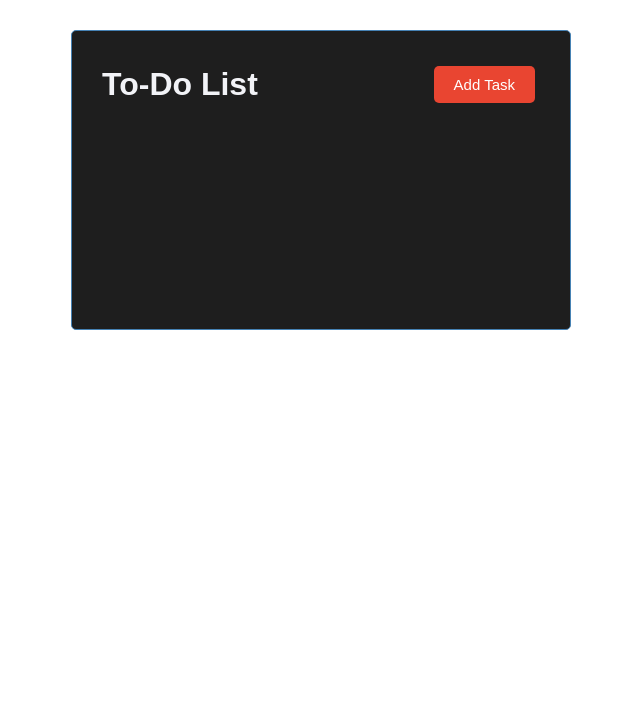
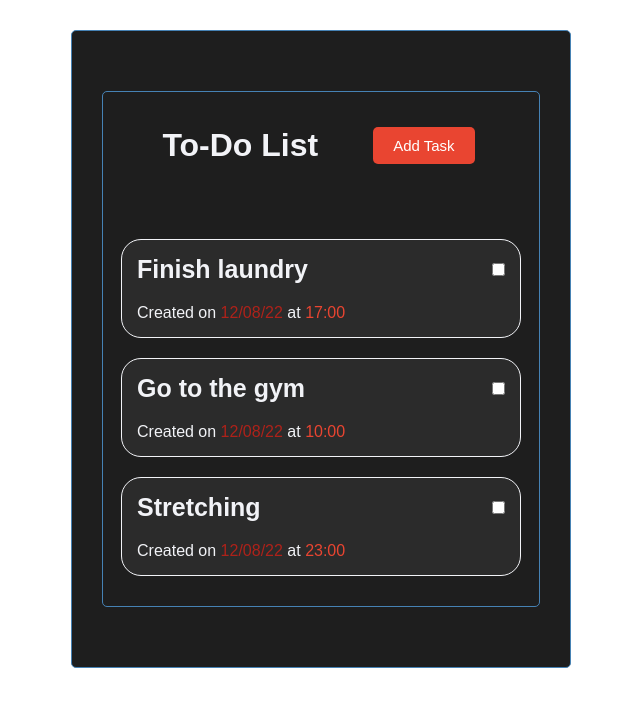
Before and after one commit to MaxiBorrajo/To-Do-List, an Angular app: page / in a window 1280 px wide. Shown: the top 706 px of the page, without its empty margins (319-959 px from the left). Built offline with nearby package versions, Linux system fonts and the light colour scheme.

Commit message:
task-item

```diff
--- a/src/app/app.module.ts
+++ b/src/app/app.module.ts
@@ -5,12 +5,16 @@ import { AppRoutingModule } from './app-routing.module';
 import { AppComponent } from './app.component';
 import { HeaderComponent } from './components/header/header.component';
 import { ButtonTaskComponent } from './components/button-task/button-task.component';
+import { TasksComponent } from './components/tasks/tasks.component';
+import { TaskItemComponent } from './components/task-item/task-item.component';
 
 @NgModule({
   declarations: [
     AppComponent,
     HeaderComponent,
-    ButtonTaskComponent
+    ButtonTaskComponent,
+    TasksComponent,
+    TaskItemComponent
   ],
   imports: [
     BrowserModule,
--- a/src/app/components/header/header.component.css
+++ b/src/app/components/header/header.component.css
@@ -1,6 +1,24 @@
 header{
+    color: #f2f3f7
+}
+.container{
+    display: flex;
+    align-items: center;
+    justify-content: center;
+    flex-direction: column;
+    width: 100%;
+    gap: 50px;
+}
+.row_1{
     display: flex;
     align-items: center;
     justify-content: space-between;
-    color: #f2f3f7
+    gap: 50px;
 }
+
+.row_2{
+    display: flex;
+    justify-content: center;
+    align-items: center;
+    width: 100%;
+}
--- a/src/app/components/header/header.component.html
+++ b/src/app/components/header/header.component.html
@@ -1,7 +1,14 @@
 <header>
-    <h1>{{title}}</h1>
-    <app-button-task color="#e94531"
-    text="Add Task"
-    (btnClick)="addTask()"
-    ></app-button-task>
+    <div class="container">
+        <div class="row_1">
+            <h1>{{title}}</h1>
+            <app-button-task color="#e94531"
+            text="Add Task"
+            (btnClick)="addTask()"
+            ></app-button-task>
+        </div>
+        <div class="row_2">
+            <app-tasks></app-tasks>
+        </div>
+    </div>
 </header>
--- /dev/null
+++ b/src/app/components/task-item/task-item.component.css
@@ -0,0 +1,55 @@
+.task{
+    display:flex;
+    flex-direction: column;
+    background-color: #2b2b2b;
+    border-radius: 20px;
+    border: 1px solid #f2f3f7;
+    width: 400px;
+    overflow:hidden;
+    padding: 15px;
+    margin-top: 20px;
+    row-gap: 20px;
+    cursor: pointer;
+}
+
+.task.reminder{
+    border-left: 3px solid #e94531;
+}
+.checked{
+    display:flex;
+    flex-direction: column;
+    background-color: #2b2b2b;
+    border-radius: 20px;
+    border: 1px solid #f2f3f7;
+    width: 400px;
+    overflow:hidden;
+    padding: 15px;
+    margin-top: 20px;
+    row-gap: 20px;
+    opacity: 50%;
+    cursor: pointer;
+}
+
+.checked .header h3{
+    text-decoration: line-through;
+}
+
+.checked p{
+    text-decoration: line-through;
+}
+.header{
+    display: flex;
+    align-items: center;
+    justify-content: space-between;
+}
+
+.header h3{
+    font-size: 25px;
+}
+
+#completed{
+    display:flex;
+    justify-content: center;
+    align-items: center;
+    column-gap: 10px;
+}
--- /dev/null
+++ b/src/app/components/task-item/task-item.component.html
@@ -0,0 +1,14 @@
+<div class="task" [class.checked]="isChecked">
+    <div class="header">
+        <h3>{{task.text}}</h3>
+        <div *ngIf="isChecked; else checkbox" id="completed">
+            <span>Completed</span>
+            <input type="checkbox" (click)="checked()" checked style="cursor: pointer;">
+        </div>
+        <ng-template #checkbox>
+            <input type="checkbox" (click)="checked()" style="cursor: pointer;">
+        </ng-template>
+
+    </div>
+    <p>Created on <span style="color:#ae221a">{{task.day}}</span> at <span style="color:#e94531">{{task.time}}</span></p>
+</div>
--- /dev/null
+++ b/src/app/components/task-item/task-item.component.ts
@@ -0,0 +1,27 @@
+import { Component, ElementRef, Input, OnInit, Renderer2, ViewChild } from '@angular/core';
+import { TASKS } from 'src/app/mock-task';
+import { Task } from 'src/app/task';
+@Component({
+  selector: 'app-task-item',
+  templateUrl: './task-item.component.html',
+  styleUrls: ['./task-item.component.css']
+})
+export class TaskItemComponent implements OnInit {
+  @Input() task:Task = TASKS[0];
+  constructor(private renderer: Renderer2) {
+  }
+  ngOnInit(): void {
+  }
+
+  public isChecked = false;
+
+  @ViewChild('Task')
+  Task!: ElementRef;
+  @ViewChild('checkbox')
+  checkbox!: ElementRef;
+
+  checked(){
+    this.isChecked = !this.isChecked;
+  }
+
+ }
--- /dev/null
+++ b/src/app/components/tasks/tasks.component.html
@@ -0,0 +1,2 @@
+<app-task-item *ngFor="let task of Tasks" [task]="task">
+</app-task-item>
--- /dev/null
+++ b/src/app/components/tasks/tasks.component.ts
@@ -0,0 +1,16 @@
+import { Component, Input, OnInit, Output } from '@angular/core';
+import { Task } from 'src/app/task';
+import { TASKS } from 'src/app/mock-task';
+@Component({
+  selector: 'app-tasks',
+  templateUrl: './tasks.component.html',
+  styleUrls: ['./tasks.component.css']
+})
+export class TasksComponent implements OnInit {
+  Tasks: Task[] = TASKS;
+  constructor() { }
+
+  ngOnInit(): void {
+  }
+
+}
--- a/src/app/mock-task.ts
+++ b/src/app/mock-task.ts
@@ -1,6 +1,6 @@
 import { Task } from "./task"
 
-export const tasks:Task[] = [
+export const TASKS:Task[] = [
     {
         id:1,
         text:"Finish laundry",
```
Also changed, not shown: src/app/components/tasks/tasks.component.css (added), 2 other files (tests, documents, lock files or other folders).
